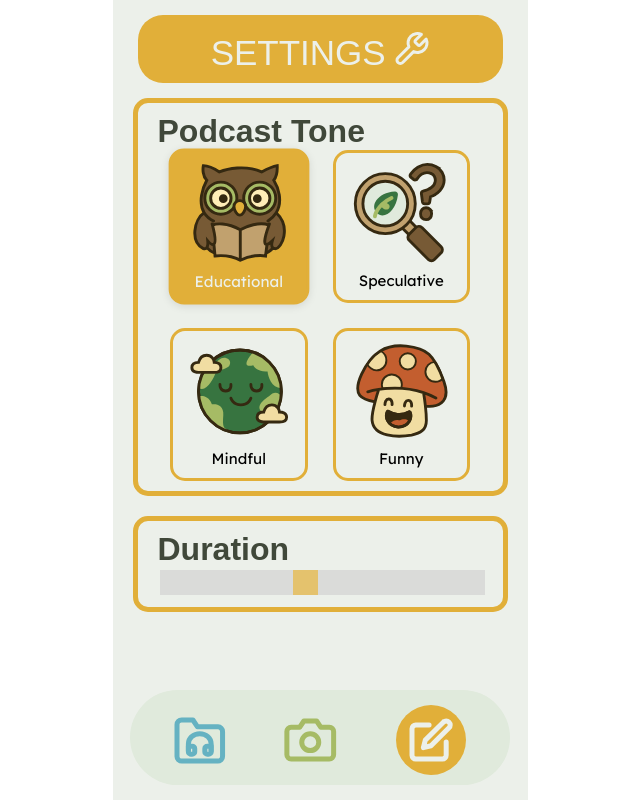
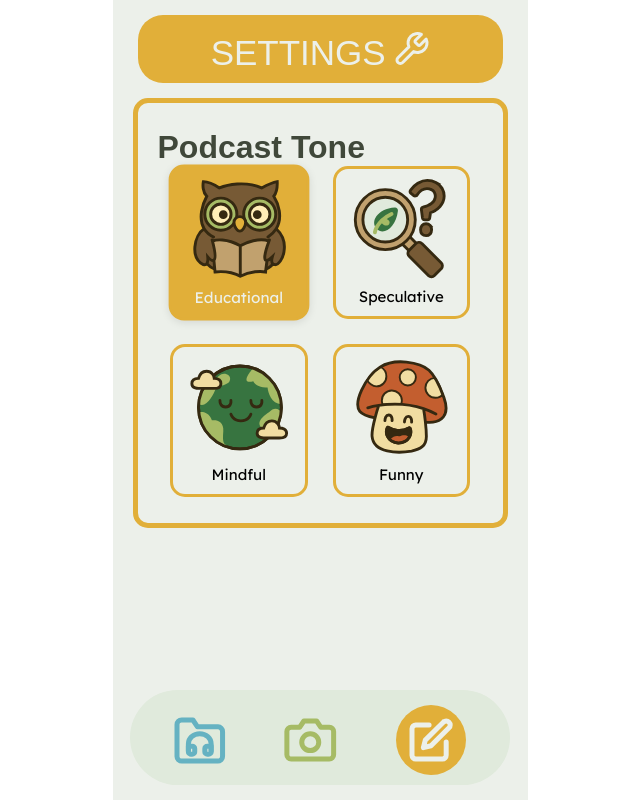
Before and after one commit to Paridhii27/AI-in-Nature, a website: page public/settings.html in a window 1280 px wide. Shown: the whole page, without its empty margins (320-960 px from the left). Drawn offline with Linux system fonts and the light colour scheme; a web font is replaced by a local one.

Commit message:
ui: duration banishment

```diff
--- a/public/settings.css
+++ b/public/settings.css
@@ -64,6 +64,7 @@ h2 {
   align-items: center;
   justify-content: center;
   width: 325px;
+  height: 50%;
   margin: 10px 20px;
   padding: 10px 20px;
 }
--- a/public/settings.html
+++ b/public/settings.html
@@ -76,7 +76,7 @@
             Funny</button>
       </div>
     </div>
-    <div class="podcast-duration">
+    <!-- <div class="podcast-duration">
       <h2>Duration</h2>
       <input
         type="range"
@@ -86,7 +86,7 @@
         class="slider"
         id="myRange"
       />
-    </div>
+    </div> -->
 
     <!-- Nav Bar -->
     <div class="navbar">
```
